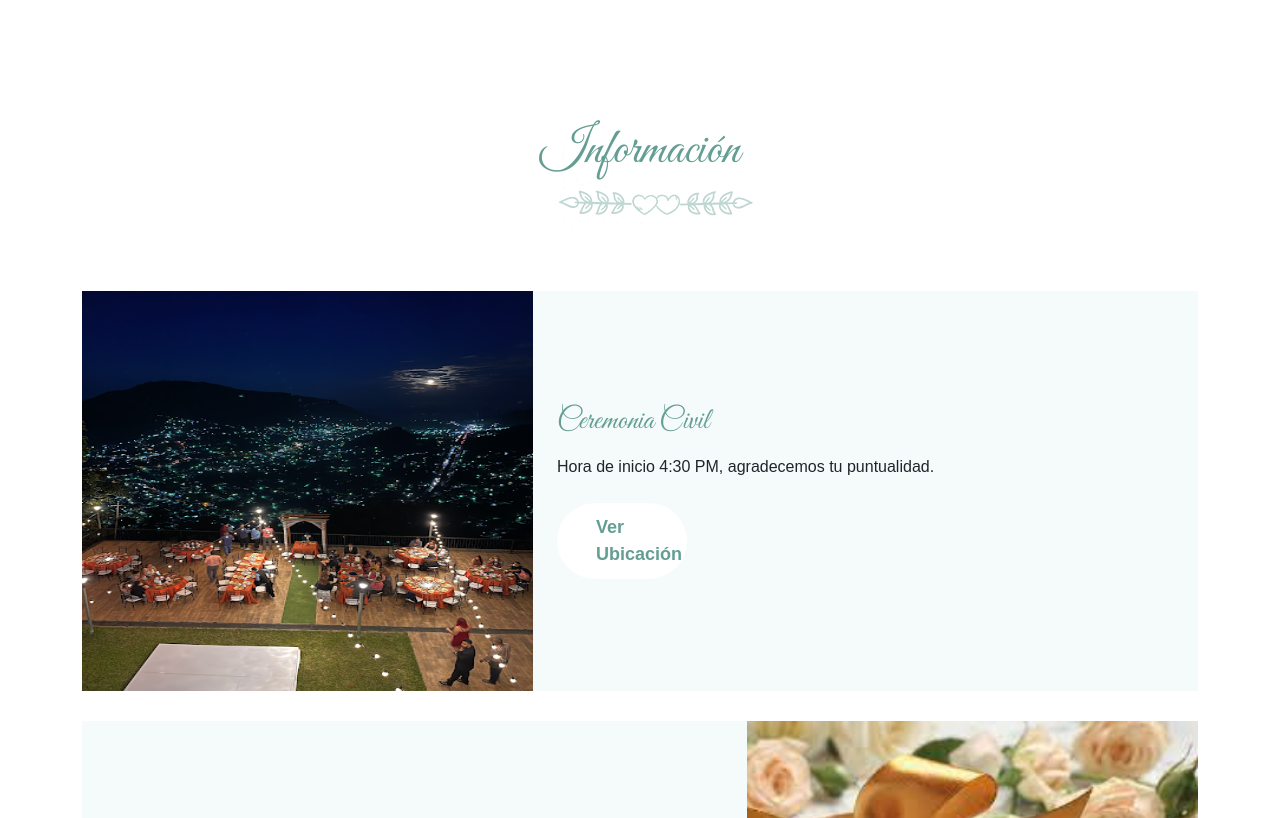
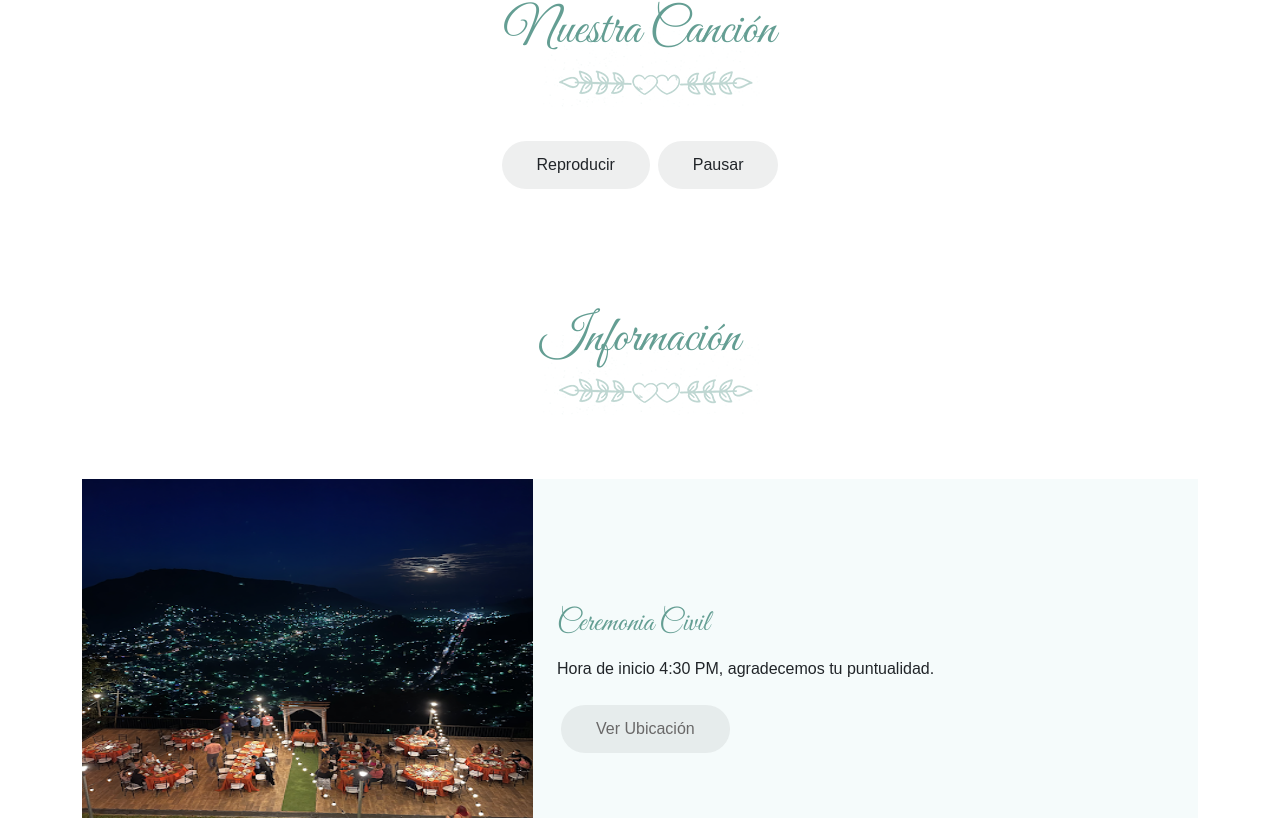
Before and after one commit to richardMembreno/lavelo, a React (Create React App) app: page /home in a window 1280 px wide. Shown: the part 1962-2780 px from the top of the page. Built offline with nearby package versions, Linux system fonts and the light colour scheme; no server answers; a web font is replaced by a local one.

Commit message:
cambios finales

```diff
--- a/src/components/Invitation/index.js
+++ b/src/components/Invitation/index.js
@@ -28,11 +28,11 @@ const Invitation = ({ param }) => {
     }, [param]);
 
     if(loading){
-        return <div>Loading...</div>;
+        return <div>Cargando Invitación...</div>;
     }
 
     if(error){
-        return <div>Error {param}</div>;
+        return <div></div>;
     }
 
     return(
@@ -46,13 +46,7 @@ const Invitation = ({ param }) => {
                                     <h2>Invitación</h2>
                                 </div>
                                 <div >
-                                    <p>Hemos reservado un lugar especial para ti y otros acompañantes.</p>
-                                    <p>{data.guestName}</p>
-                                    {data.quantityCompanions > 0 &&
-                                        data.details.map(detail => (
-                                            <p key={detail.id}>{detail.name}</p>
-                                        ))
-                                    }
+                                    <p>Hola {data.guestName}. Queremos compartir contigo este momento especial y te hemos reservado un lugar para {data.quantityCompanions} {data.quantityCompanions > 1 ? 'personas' : 'persona'}.</p>
                                 </div>
                             </div>
                         </div>
--- a/src/components/countdown/style.css
+++ b/src/components/countdown/style.css
@@ -43,6 +43,7 @@
     .react-countdown .time-section {
         margin-bottom: 30px;
     }
+
 }
 
 
@@ -59,12 +60,19 @@
         font-size: 62px;
         font-size: 3.44444rem;
     }
+    .section-area{
+        text-align: center;
+    }
 }
 
 @media (max-width: 767px) {
     .count-down-section h2 {
         font-size: 50px;
         font-size: 2.77778rem;
+    }
+
+    .section-area{
+        text-align: center;
     }
 }
 
--- a/src/components/couple/index.js
+++ b/src/components/couple/index.js
@@ -7,7 +7,7 @@ const Couple = () => {
     return(
         <div id="couple" className="about-wrap">
             <div className="couple-area section-padding pb-70">
-                <Sectiontitle section={"I'm this world it's just"}/>
+                <Sectiontitle section={"In this world, it's just us"}/>
                 <div className="container">
                     <div className="couple-wrap">
                         <div className="row">
--- a/src/components/location/index.js
+++ b/src/components/location/index.js
@@ -2,7 +2,7 @@ import React from 'react'
 import Sectiontitle from '../section-title'
 import LocationMap from '../LocationModal/LocationModal'
 import talapo from '../../images/talapo.png'
-import weddinggift from '../../images/weddinggift.jpg'
+import weddinggift from '../../images/gift/gift2.jpg'
 import './style.css'
 
 const Location = () => {
@@ -25,7 +25,9 @@ const Location = () => {
                                     <h3>Ceremonia Civil</h3>
                                     <span>Hora de inicio 4:30 PM, agradecemos tu puntualidad.</span>
                                     <div className='mt-4'>
-                                        <LocationMap buttonClass={'location-btn'} />
+                                        <div className="next-post">
+                                            <a href='https://maps.app.goo.gl/GDLpRdZYr4edFNCt7' target='_blank'><span className="post-control-link">Ver Ubicación</span></a>
+                                        </div>
                                     </div>
 
                                 </div>
--- a/src/components/music/index.js
+++ b/src/components/music/index.js
@@ -1,4 +1,6 @@
 import React, {useRef, useState} from "react";
+import Sectiontitle from '../section-title'
+import './style.css';
 import cancion from '../../music/Maluma_ADMV.mp3';
 
 const BackgroundMusic = () => {
@@ -8,7 +10,7 @@ const BackgroundMusic = () => {
     const handlePlayMusic = () => {
         if(audioRef.current){
             audioRef.current.play()
-            .then(() => { setIsPlaying(true); console.log('Reproduciendo música'); })
+            .then(() => { setIsPlaying(true); })
             .catch(error => { console.error('Error al reproducir la música:', error);});
         }
     };
@@ -18,17 +20,23 @@ const BackgroundMusic = () => {
         {
             audioRef.current.pause();
             setIsPlaying(false);
-            console.log('Música pausada');
         }
     };
 
-    console.log('URL del audio:', cancion);
-
     return(
-        <div>
-            <audio ref={audioRef} src={cancion} />
-            <button onClick={handlePlayMusic} disabled={isPlaying}>Reproducir</button>
-            <button onClick={handlePauseMusic} disabled={!isPlaying}>Pausar</button>
+        <div className="container">
+            <Sectiontitle section={'Nuestra Canción'} />
+            <div className="col-md-12">
+                <div className="buttons-music">
+                    <audio ref={audioRef} src={cancion} />
+                    <div className="next-post">
+                        <a onClick={handlePlayMusic}><span className="post-control-link">Reproducir</span></a>
+                    </div>
+                    <div className="next-post">
+                        <a onClick={handlePauseMusic}><span className="post-control-link">Pausar</span></a>
+                    </div>
+                </div>
+            </div>
         </div>
     );
 };
--- /dev/null
+++ b/src/components/music/style.css
@@ -0,0 +1,34 @@
+.next-post{
+    display: inline-block;
+    margin: 0 4px 0 4px;
+}
+
+.buttons-music{
+    width: 100%;
+    padding: 0 auto 0 auto;
+    align-content: center;
+    margin: auto;
+    text-align: center;
+}
+
+.next-post:hover{
+    color: #fff;
+}
+
+.next-post a {
+    background-color: rgba(169, 173, 175, 0.2);
+    font-weight: 500;
+    color: #696868;
+    display: block;
+    border-radius: 60px;
+    padding: 12px 35px;
+}
+
+.next-post a:hover, .post-control-link:hover{
+    background-color:#649e93;
+    color: #fff;
+}
+
+.post-control-link:hover{
+    color: #fff;
+}
--- a/src/main-component/HomePage/index.js
+++ b/src/main-component/HomePage/index.js
@@ -20,9 +20,9 @@ const Homepage = () => {
            <SimpleSlider/>
            <Saveday/>
            <Couple/>
+           <MusicBackground />
            <Location/>
            <Gallery/>
-           <MusicBackground />
            <Invitation param={param}/>
        </div>
     )
```
Also changed, not shown: src/images/gift/gift.jpg (added), src/images/gift/gift2.jpg (added).
